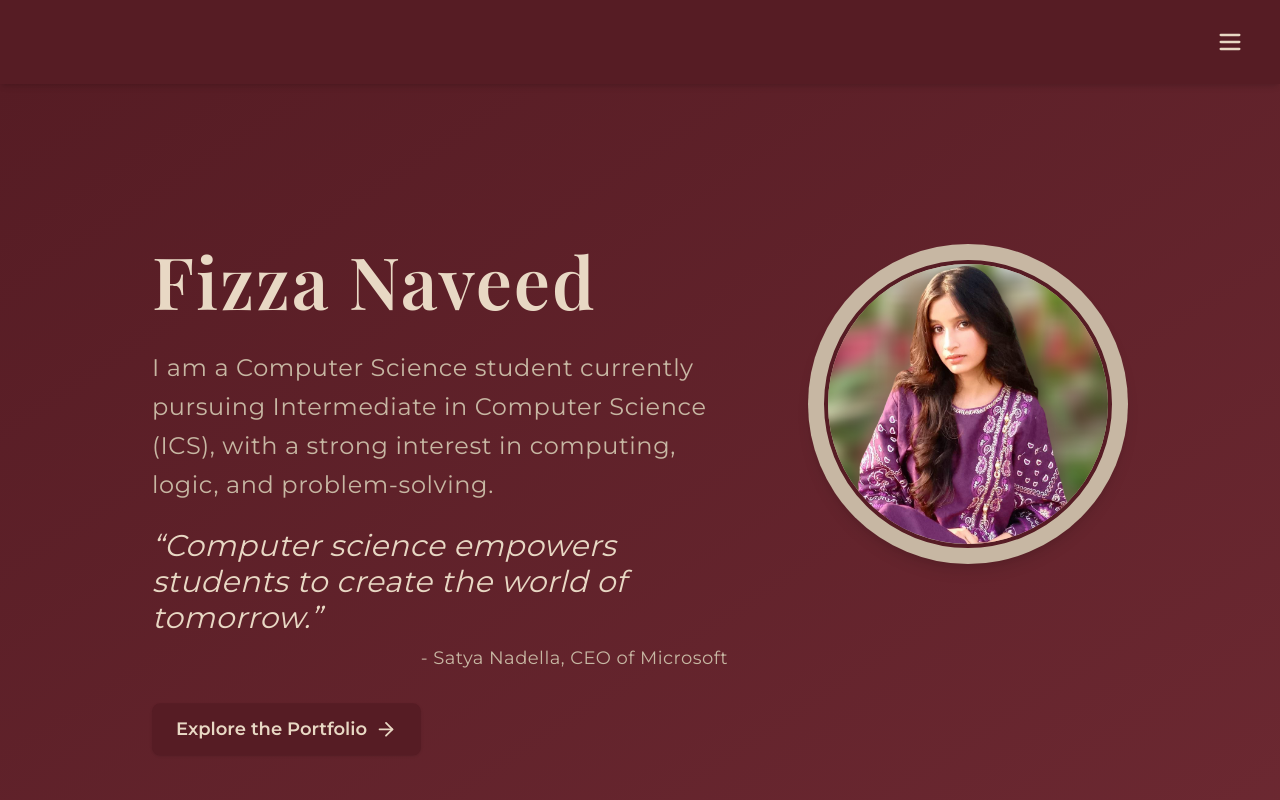
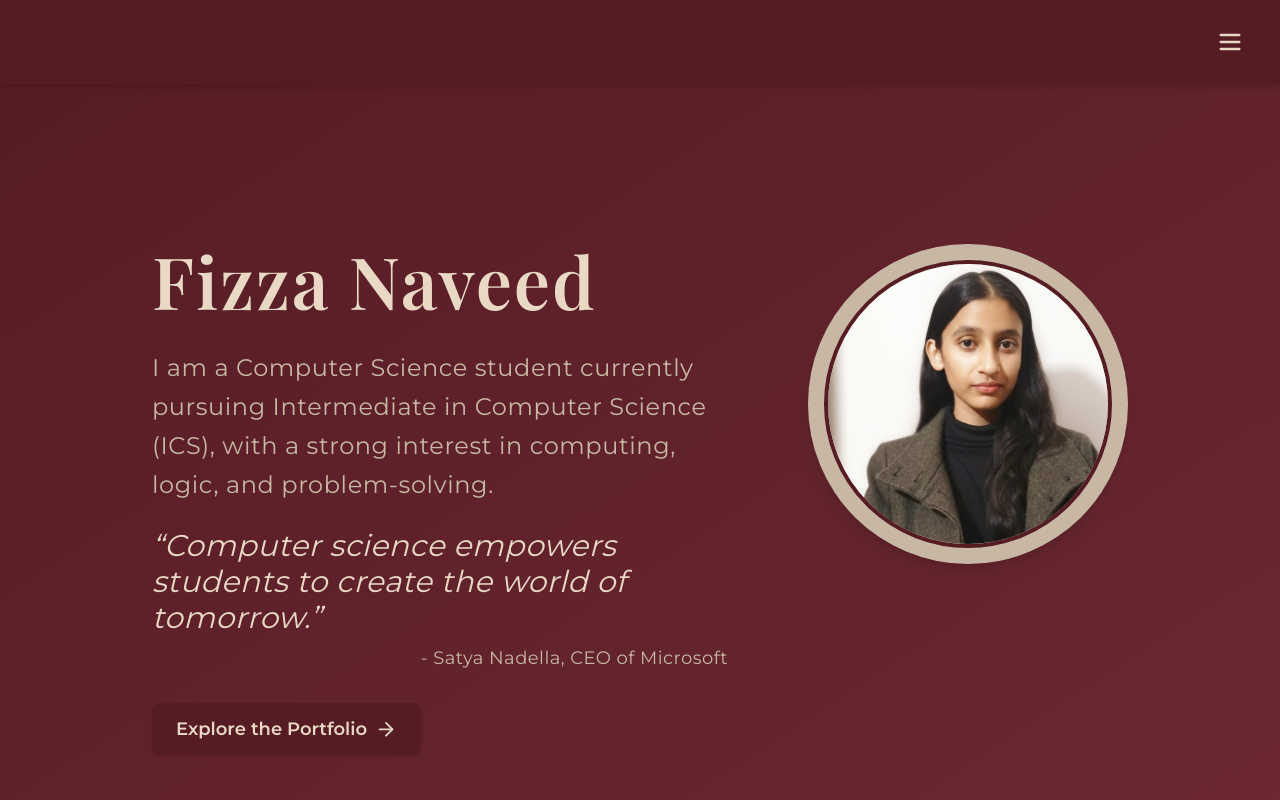
Before and after one commit to omaima112/PortfOlio4, a React (Vite) app: page / in a window 1280 px wide. Shown: the top 800 px of the page. Built offline with nearby package versions, Linux system fonts and the light colour scheme.

Commit message:
Update Home.tsx

```diff
--- a/src/app/pages/Home.tsx
+++ b/src/app/pages/Home.tsx
@@ -27,7 +27,7 @@ export function Home() {
           {/* Right: Profile Picture (on mobile, above text) */}
           <div className="flex-shrink-0 w-56 h-56 md:w-80 md:h-80 rounded-full bg-[#C7B7A3] flex items-center justify-center shadow-lg overflow-hidden">
             <img
-              src="/profile.jpg"
+              src="/pfp.png"
               alt="Profile"
               className="w-52 h-52 md:w-72 md:h-72 object-cover rounded-full border-4 border-[#561C24]"
             />
```
